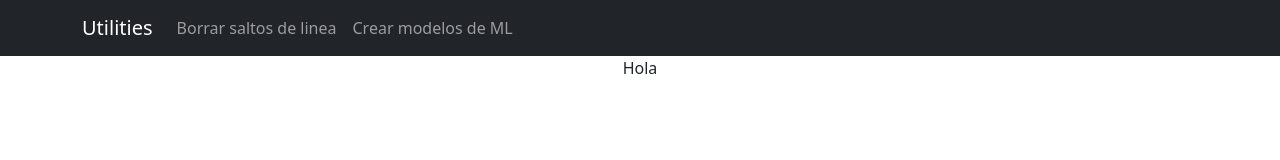
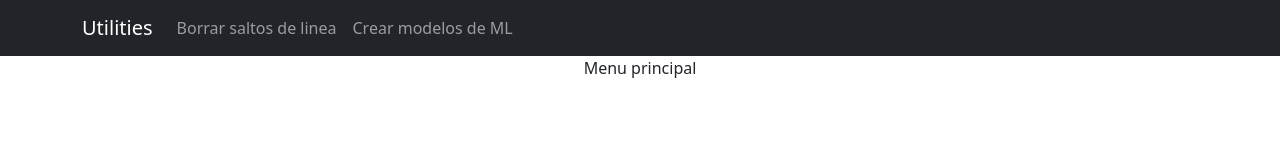
Before and after one commit to Luisfetoga2/Utilities, a React (Create React App) app in the folder front/: page / in a window 1280 px wide. Shown: the top 160 px of the page. Built offline with nearby package versions, Linux system fonts and the light colour scheme; what chartjs-plugin-datalabels would draw is missing.

Commit message:
main menu

```diff
--- a/front/src/components/menu.js
+++ b/front/src/components/menu.js
@@ -1,7 +1,7 @@
 function Menu() {
 
     return (
-        <div>Hola</div>
+        <div>Menu principal</div>
     )
 }
 
```
